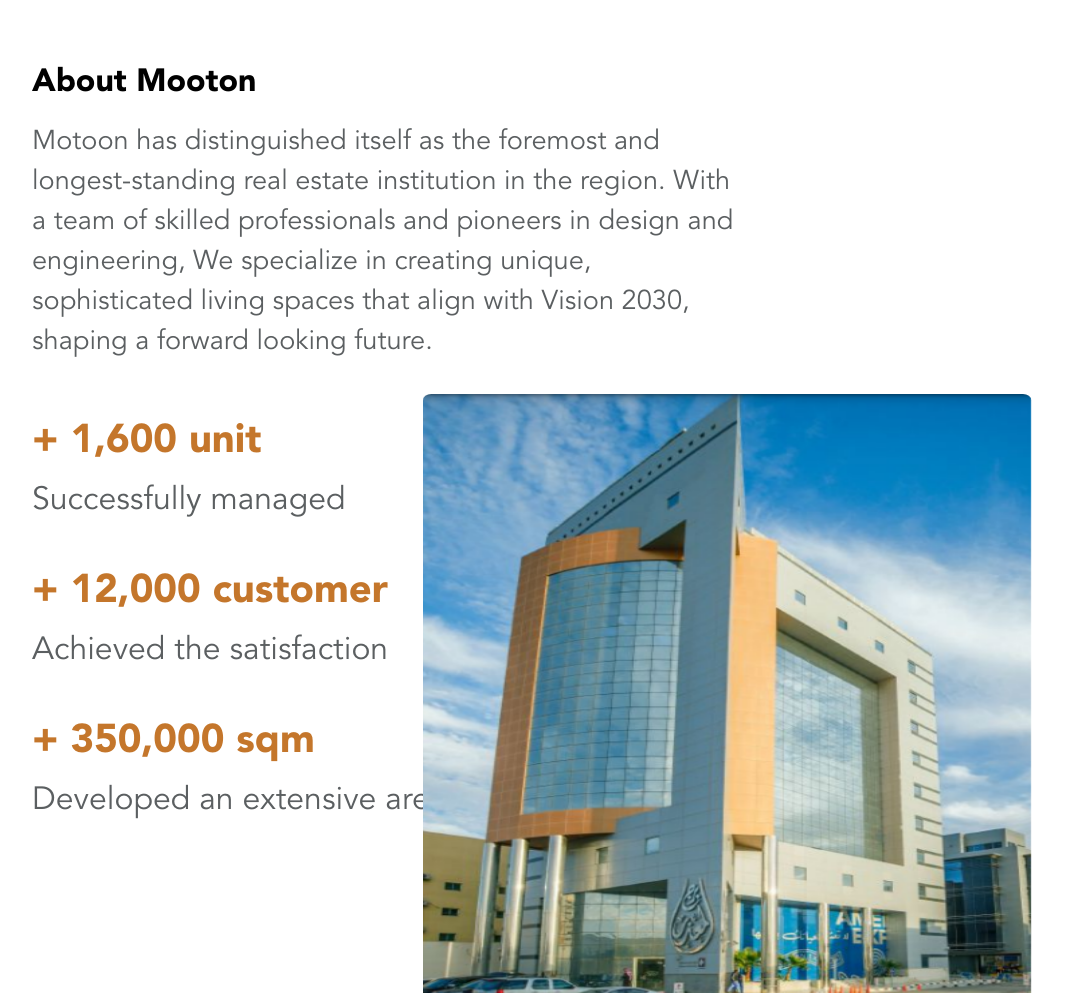
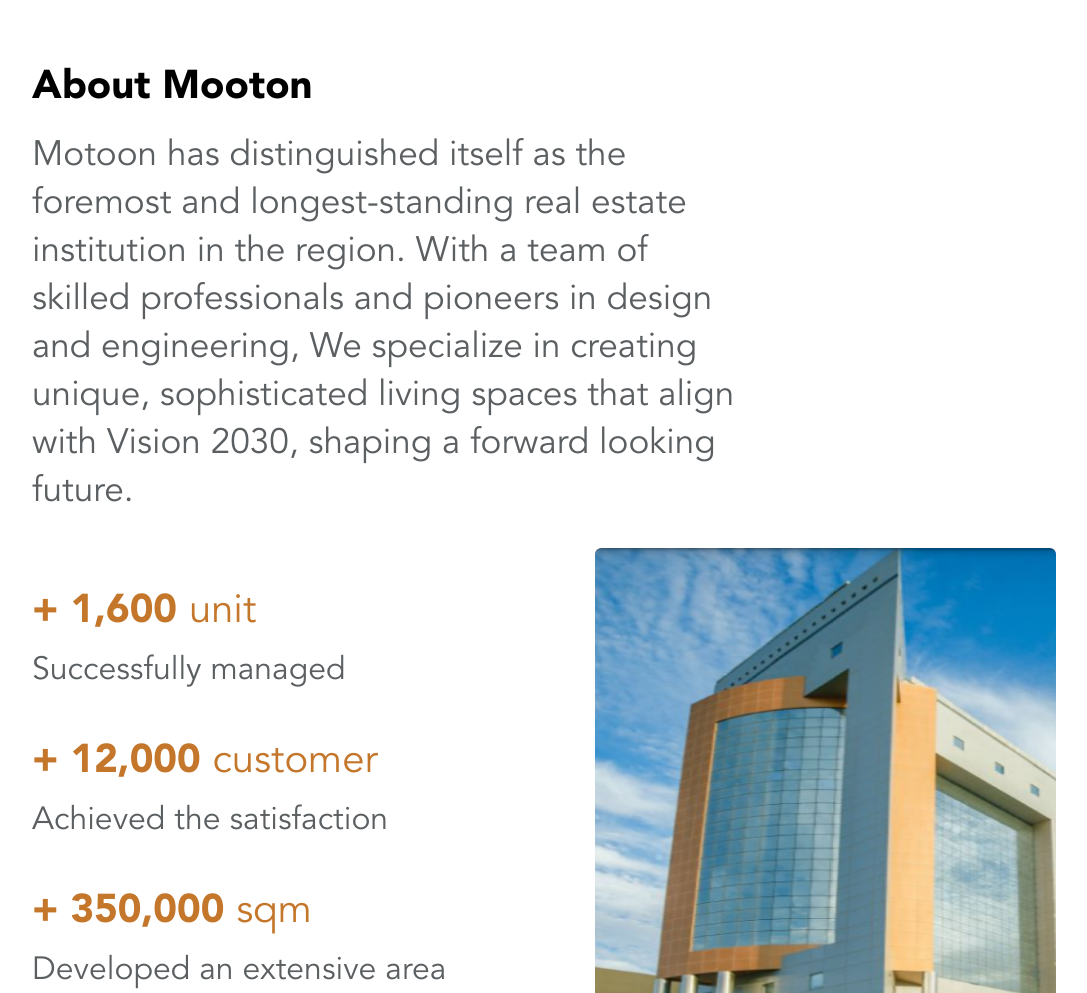
Before and after one commit to FoxArial/landing, a plain HTML site: page home.html in a window 1280 px wide. Shown: the part 800-1793 px from the top of the page, without its empty margins (96-1183 px from the left). Drawn offline with Linux system fonts and the light colour scheme.

Commit message:
home-2-screen-3

```diff
--- a/assets/styles/style-home.scss
+++ b/assets/styles/style-home.scss
@@ -55,7 +55,8 @@
       list-style-type: none;
       align-self: center;
       justify-self: center;
-      font-weight: 400;
+      font-weight: 350;
+      font-size: 1.5rem;
       position: relative;
       &.nav-var::before {
         content: "";
@@ -84,13 +85,13 @@
       }
       #img-menu {
         position: relative;
-        width: 1.5rem;
+        width: 2rem;
         height: auto;
       }
       img {
         position: absolute;
-        top: -12px;
-        width: 1.5rem;
+        top: -20px;
+        width: 2rem;
         left: 0;
         animation: opacityChange 0.5s ease-out;
       }
@@ -253,7 +254,7 @@
   bottom: 5px;
 }
 #about {
-  height: 100vh;
+  min-height: 100vh;
   @include marginsSide();
   padding: 2rem 0;
   display: flex;
@@ -266,18 +267,21 @@
 .text-part {
   width: 70%;
   h2 {
-    font-size: 2rem;
+    font-size: 2.5rem;
     font-weight: 750;
     margin-bottom: 20px;
   }
   p {
-    line-height: 2.5rem;
-    font-size: 1.7rem;
+    line-height: 3rem;
+    font-size: 2.2rem;
   }
 }
 .number {
   flex: 1 1 cal(50%-20);
   min-width: 14rem;
+  span {
+    font-weight: 350;
+  }
 }
 .number-unit {
   font-size: 2.5rem;
@@ -288,23 +292,29 @@
   font-size: 2rem;
 }
 .numbers-part {
-  width: 45%;
+  max-width: 55%;
   display: flex;
   gap: 3rem;
   flex-flow: row wrap;
   height: fit-content;
-  padding-top: 1.5rem;
+  padding-top: 2.5rem;
 }
 #about-img {
-  width: 55%;
+  border-radius: 0.4rem;
+  overflow: hidden;
+  min-width: auto;
+  max-width: 45%;
+  background: pink;
+
+  height: auto;
   img {
     object-fit: cover;
-    object-position: 32% 0%;
-    height: 40rem;
-    width: calc(38rem / 1.3);
-    border-radius: 0.4rem;
+    object-position: 25% 0;
+    width: 38rem;
+    height: 100%;
     transform: scaleX(1.3);
     user-select: none;
+    aspect-ratio: 1;
   }
 }
 .bottom-about {
--- a/home.html
+++ b/home.html
@@ -182,15 +182,15 @@
       <div class="bottom-about">
         <div class="numbers-part">
           <div class="number">
-            <h3 class="number-unit">+ 1,600 unit</h3>
+            <h3 class="number-unit">+ 1,600 <span>unit</span></h3>
             <p class="number-info">Successfully managed</p>
           </div>
           <div class="number">
-            <h3 class="number-unit">+ 12,000 customer</h3>
+            <h3 class="number-unit">+ 12,000 <span>customer</span></h3>
             <p class="number-info">Achieved the satisfaction</p>
           </div>
           <div class="number">
-            <h3 class="number-unit">+ 350,000 sqm</h3>
+            <h3 class="number-unit">+ 350,000 <span>sqm</span></h3>
             <p class="number-info">Developed an extensive area</p>
           </div>
         </div>
```
Also changed, not shown: assets/styles/style-home.css, 1 other file.
